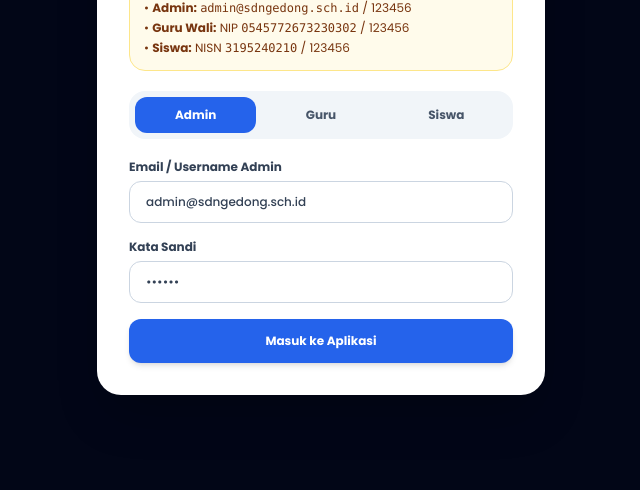
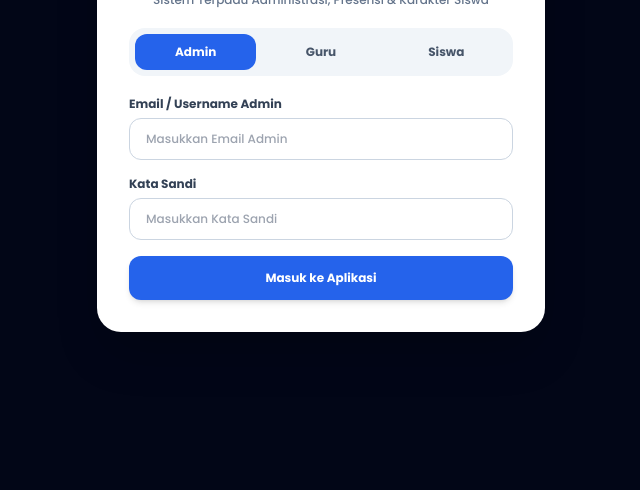
Before and after one commit to dauzzzz/SISGENTA, a plain HTML site: page index.html in a window 1280 px wide. Shown: the part 310-800 px from the top of the page, without its empty margins (319-959 px from the left). Drawn offline with nearby package versions, Linux system fonts and the light colour scheme.

Commit message:
Update index.html

```diff
--- a/index.html
+++ b/index.html
@@ -159,7 +159,7 @@
 
   <script type="module">
     const GOOGLE_APPS_SCRIPT_URL = "https://script.google.com/macros/s/AKfycbwukd1IjMhjaO4cI_nlKHkSq8ym391sg62hZTvFkcwOn9EhLu0Ly78QOO160v58SeBJSA/exec";
-    const IS_PREVIEW = true;
+    const IS_PREVIEW = false;
 
     const firebaseConfig = {
  apiKey: "AIzaSyBh3rDToKKyTAFLh02RU3R4sQE96R-IngU",
```
